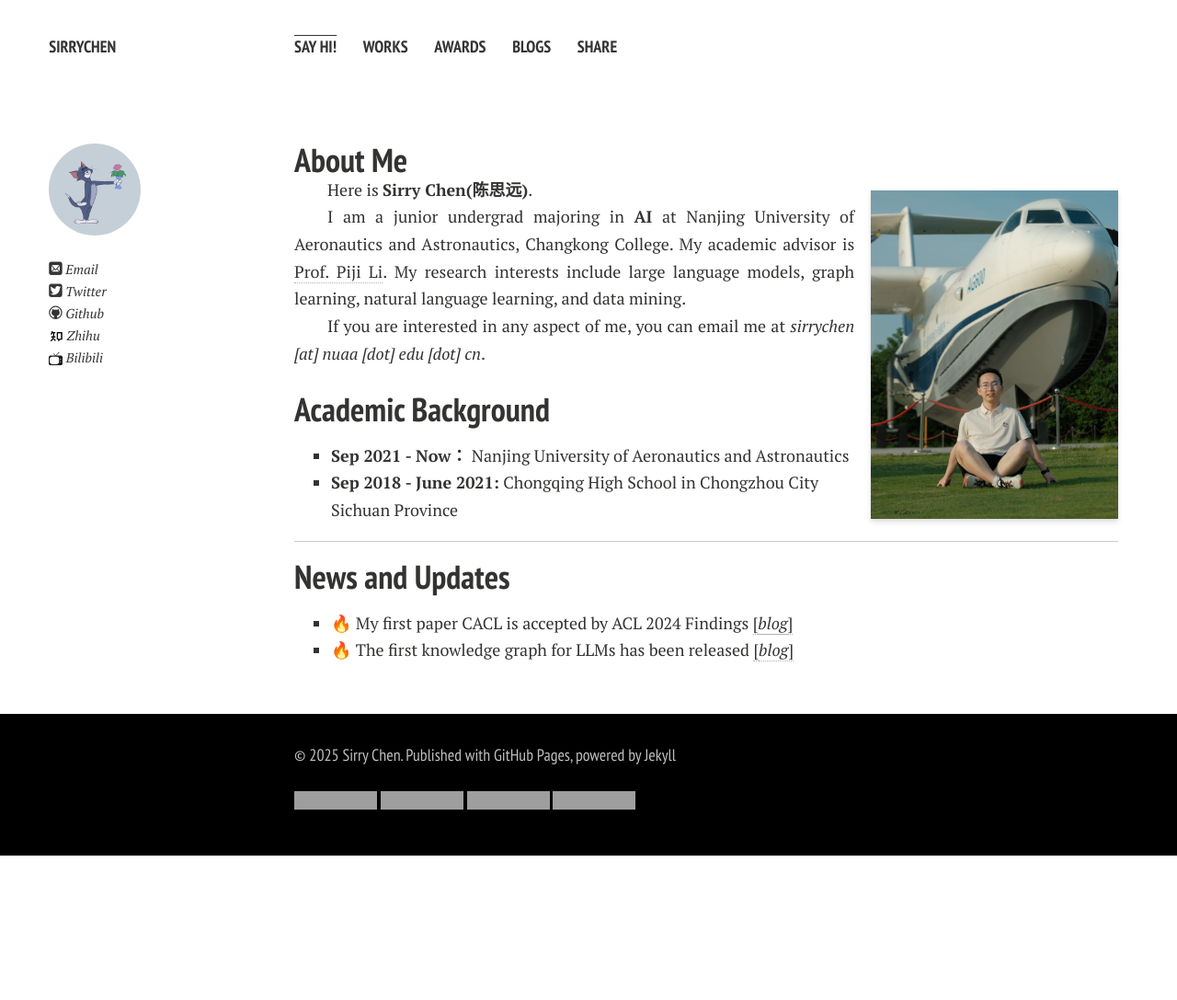
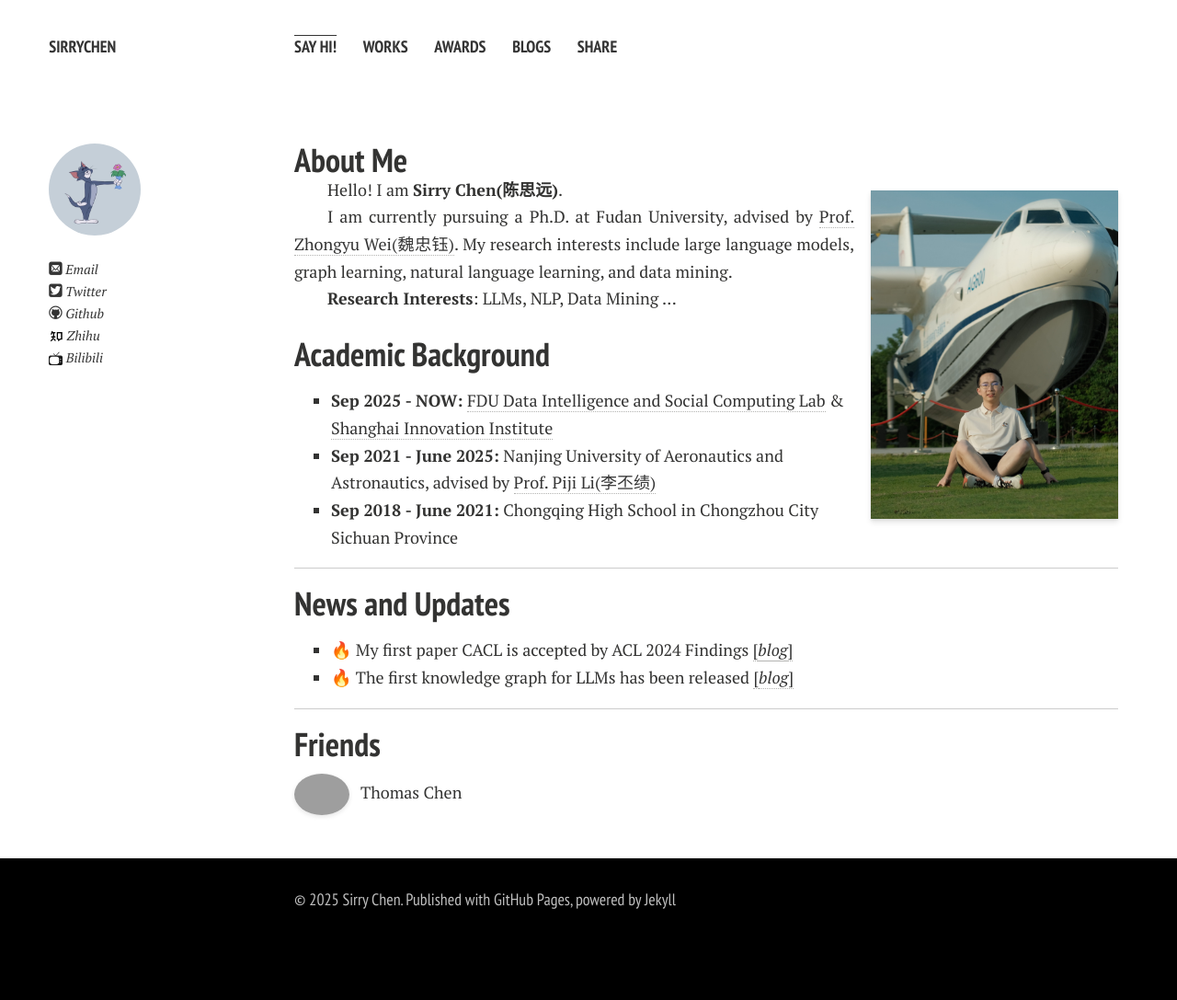
Before and after one commit to SirryChen/SirryChen.github.io, a Jekyll site: the page built from index.md, in a window 1280 px wide. Shown: the whole page at 92% size. Built offline with Jekyll 4.4.1, drawn with Linux system fonts in a browser that asks for light colours; comment, search, counter and statistics services are not loaded; a style sheet for code colours, icons or effects is not loaded; before the commit the page ends 930 px from its top, so only the background shows below that; grey boxes are pictures that could not be loaded.

Commit message:
academic background update

```diff
--- a/index.md
+++ b/index.md
@@ -7,28 +7,41 @@ layout: page
 <img src="sirrychen.jpg" class="floatpic" width="310" height="410">
 
 <p style="text-align: justify; text-indent: 2em;">
-    Here is <strong>Sirry Chen(陈思远)</strong>.
+    Hello! I am <strong>Sirry Chen(陈思远)</strong>.
 </p>
 <p style="text-align: justify; text-indent: 2em;">
-    I am a junior undergrad majoring in <strong>AI</strong> at Nanjing University of Aeronautics and Astronautics, Changkong College. My academic advisor is <a href="https://lipiji.com/" target="_blank">Prof. Piji Li</a>. My research interests include large language models, graph learning, natural language learning, and data mining.
+    I am currently pursuing a Ph.D. at Fudan University, advised by <a href="http://www.fudan-disc.com/people/zywei" target="_blank">Prof. Zhongyu Wei(魏忠钰)</a>. My research interests include large language models, graph learning, natural language learning, and data mining.
 </p>
 <p style="text-align: justify; text-indent: 2em;">
-    If you are interested in any aspect of me, you can email me at <em>sirrychen [at] nuaa [dot] edu [dot] cn</em>.
+    <strong>Research Interests</strong>: LLMs, NLP, Data Mining ...
 </p>
 
 
 
 ## Academic Background
-
-- **Sep 2021 - Now：** Nanjing University of Aeronautics and Astronautics
+- **Sep 2025 - NOW:** <a href="http://www.fudan-disc.com/" target="_blank">FDU Data Intelligence and Social Computing Lab</a> & <a href="https://www.sii.edu.cn/main.htm" target="_blank">Shanghai Innovation Institute</a>
+- **Sep 2021 - June 2025:** Nanjing University of Aeronautics and Astronautics, advised by <a href="https://lipiji.com/" target="_blank">Prof. Piji Li(李丕绩)</a>
 - **Sep 2018 - June 2021:** Chongqing High School in Chongzhou City Sichuan Province
 
 ---
+
 
 ## News and Updates
 
 - 🔥 My first paper CACL is accepted by ACL 2024 Findings [[*blog*]](/blogs/2024-05-17-CACL.html)
 - 🔥 The first knowledge graph for LLMs has been released [[*blog*]](/share/2024-06-28-knowledge-graph.html)
+
+
+---
+
+## Friends
+
+<div style="display: flex; align-items: center; gap: 15px; margin-bottom: 15px;">
+  <a href="https://tthac09.github.io/" target="_blank" style="display: flex; align-items: center; text-decoration: none; color: inherit;">
+    <img src="https://tthac09.github.io/images/logo.webp" alt="tthac09" width="60" height="60" style="border-radius: 50%; object-fit: cover; box-shadow: 0 2px 5px rgba(0,0,0,0.1);">
+    <span style="margin-left: 12px; font-size: 18px;">Thomas Chen</span>
+  </a>
+</div>
 
 <!-- Google tag (gtag.js) -->
 <script async src="https://www.googletagmanager.com/gtag/js?id=G-ZXP3VZ8MR8"></script>
```
